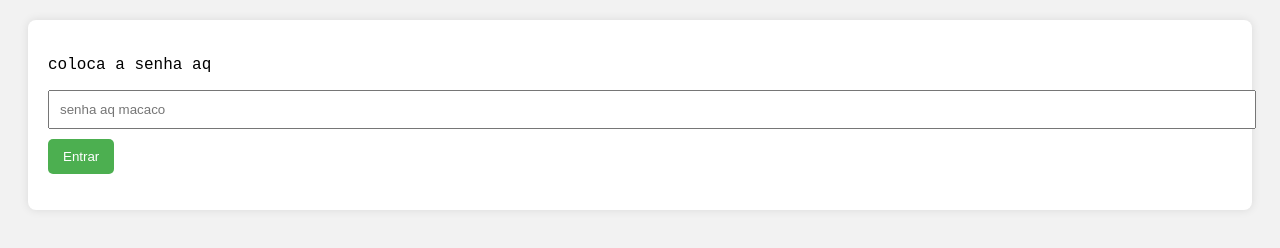
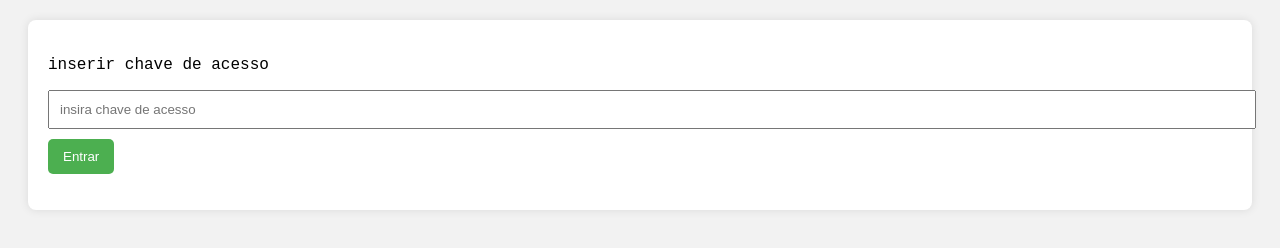
Before and after one commit to luhtwizzy77/banco-dados, a plain HTML site: page index.html in a window 1280 px wide. Shown: the part 88-336 px from the top of the page. Drawn offline with Linux system fonts and the light colour scheme.

Commit message:
index.html

```diff
--- a/index.html
+++ b/index.html
@@ -72,9 +72,9 @@
 
   <!-- Tela de login -->
   <div id="login-form" class="form-container">
-    <p>coloca a senha aq
+    <p>inserir chave de acesso
     </p>
-    <input type="password" id="senha" placeholder="senha aq macaco" />
+    <input type="password" id="senha" placeholder="insira chave de acesso" />
     <button onclick="verificarSenha()">Entrar</button>
     <p id="erro" style="color: red;"></p>
   </div>
```
